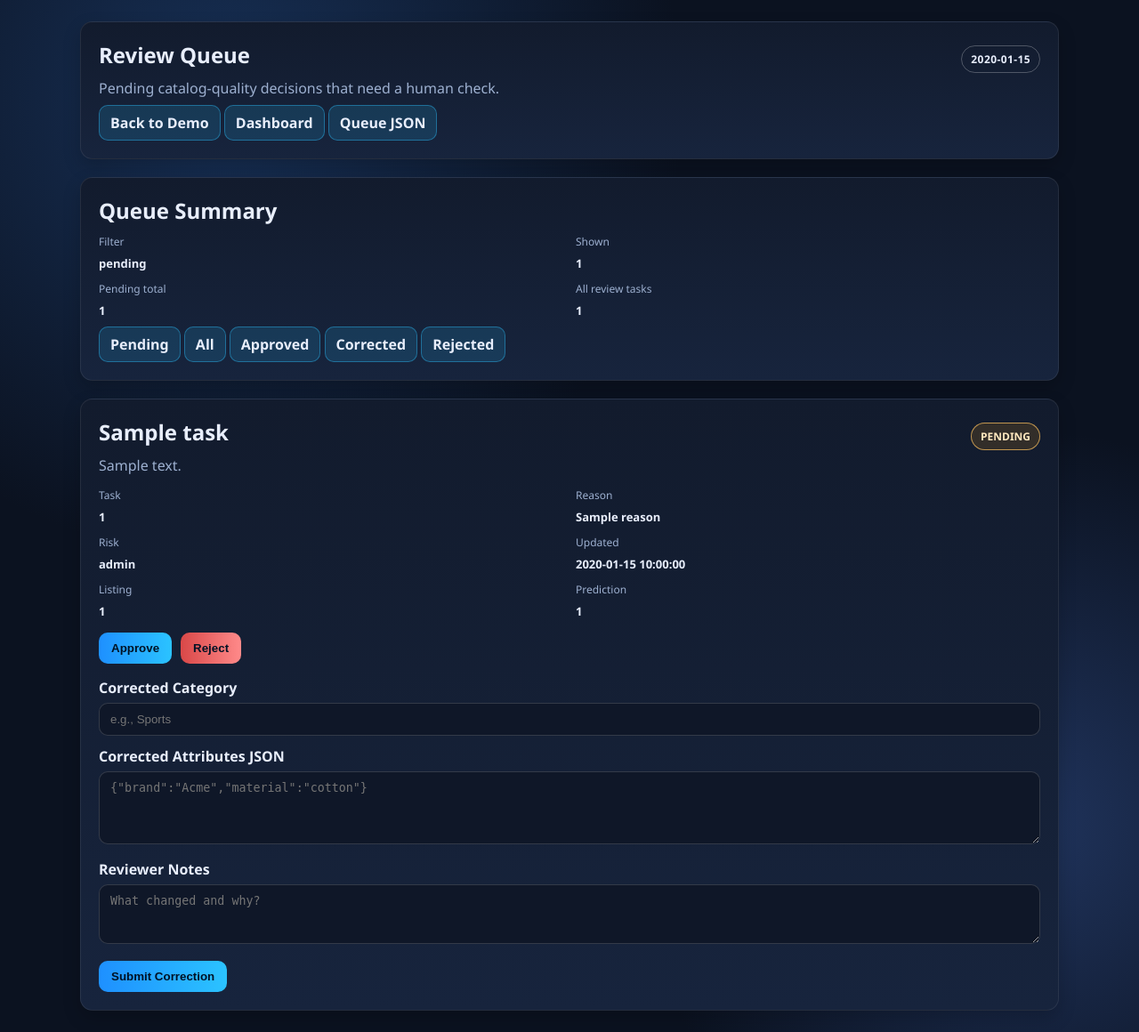
After one commit to zparvez2z/uamas, a FastAPI app: template app/templates/review.html in a window 1280 px wide. The commit adds this page. Shown: the whole page at 89% size. Run offline with FastAPI, Linux system fonts and the light colour scheme; the template is opened without the code that fills it: most values are stand-ins (such as "Sample title", 1, 10 or a date in 2020); parts of the project's set-up code (start-up, migrations or seed data) failed here and were passed over; some libraries are stand-ins or nearby versions.

Commit message:
Add browser review queue workflow

```diff
--- a/app/main.py
+++ b/app/main.py
@@ -4,8 +4,8 @@ from pathlib import Path
 
 from dotenv import load_dotenv
 from fastapi import FastAPI, Form, Request
-from fastapi.responses import FileResponse, HTMLResponse
 from fastapi import HTTPException
+from fastapi.responses import FileResponse, HTMLResponse, RedirectResponse
 from fastapi.staticfiles import StaticFiles
 from fastapi.templating import Jinja2Templates
 
@@ -216,6 +216,18 @@ def load_results_artifact(path: Path = RESULTS_JSON_PATH) -> tuple[dict | None,
         return None, f"failed to parse {path}: {exc}"
 
 
+def parse_corrected_attributes(raw: str | None) -> dict[str, object]:
+    if raw is None or not raw.strip():
+        return {}
+    try:
+        parsed = json.loads(raw)
+    except json.JSONDecodeError as exc:
+        raise HTTPException(status_code=400, detail=f"corrected_attributes_json must be valid JSON: {exc}") from exc
+    if not isinstance(parsed, dict):
+        raise HTTPException(status_code=400, detail="corrected_attributes_json must be a JSON object")
+    return parsed
+
+
 @app.get("/", response_class=HTMLResponse)
 def index(request: Request) -> HTMLResponse:
     return templates.TemplateResponse(
@@ -281,6 +293,50 @@ def health() -> dict:
 @app.get("/diagnostics")
 def diagnostics() -> dict:
     return build_diagnostics()
+
+
+@app.get("/review", response_class=HTMLResponse)
+def review_queue_page(request: Request, status: str = "pending", limit: int = 100) -> HTMLResponse:
+    selected_status = None if status == "all" else status
+    try:
+        tasks = review_store.list_review_tasks(status=selected_status, limit=limit)
+        error = None
+    except ValueError as exc:
+        tasks = []
+        error = str(exc)
+    return templates.TemplateResponse(
+        request,
+        "review.html",
+        {
+            "tasks": tasks,
+            "status": status,
+            "limit": limit,
+            "error": error,
+            "diagnostics": build_diagnostics(),
+        },
+    )
+
+
+@app.post("/review/{task_id}/decision")
+def submit_review_task_decision(
+    task_id: str,
+    action: str = Form(...),
+    corrected_category: str = Form(""),
+    corrected_attributes_json: str = Form(""),
+    notes: str = Form(""),
+) -> RedirectResponse:
+    corrected_attributes = parse_corrected_attributes(corrected_attributes_json)
+    decision = ReviewDecision(
+        action=action,
+        corrected_category=corrected_category.strip() or None,
+        corrected_attributes=corrected_attributes,
+        notes=notes.strip() or None,
+    )
+    try:
+        review_store.record_review_decision(task_id, decision)
+    except KeyError as exc:
+        raise HTTPException(status_code=404, detail=str(exc)) from exc
+    return RedirectResponse(url="/review", status_code=303)
 
 
 @app.post("/api/listings/analyze", response_model=CatalogQualityDecision)
--- a/app/static/styles.css
+++ b/app/static/styles.css
@@ -34,6 +34,10 @@ body {
 
 .dashboard-container {
   grid-template-columns: 1fr 1fr;
+}
+
+.review-container {
+  grid-template-columns: 1fr;
 }
 
 .dashboard-span {
@@ -186,6 +190,71 @@ button:hover {
   filter: brightness(1.05);
 }
 
+.danger-button {
+  background: linear-gradient(90deg, #d94848, #ff8a8a);
+}
+
+.review-task-card {
+  grid-column: 1 / -1;
+}
+
+.review-actions {
+  display: flex;
+  flex-wrap: wrap;
+  gap: 10px;
+  margin-top: 14px;
+}
+
+.inline-form {
+  display: inline-block;
+}
+
+.inline-form button {
+  margin-top: 0;
+}
+
+.correction-form {
+  margin-top: 16px;
+}
+
+.review-meta-grid {
+  margin-top: 14px;
+}
+
+.status-pill {
+  font-size: 12px;
+  font-weight: 700;
+  padding: 6px 10px;
+  border-radius: 999px;
+  text-transform: uppercase;
+  background: rgba(157, 176, 208, 0.18);
+  border: 1px solid rgba(157, 176, 208, 0.4);
+}
+
+.status-pending {
+  color: #ffe8bf;
+  background: rgba(180, 120, 25, 0.2);
+  border-color: rgba(255, 196, 97, 0.7);
+}
+
+.status-approved {
+  color: #c6ffd8;
+  background: rgba(15, 160, 80, 0.22);
+  border-color: rgba(80, 230, 140, 0.7);
+}
+
+.status-corrected {
+  color: #cde7ff;
+  background: rgba(43, 135, 255, 0.18);
+  border-color: rgba(80, 170, 255, 0.65);
+}
+
+.status-rejected {
+  color: #ffd0d0;
+  background: rgba(180, 45, 45, 0.2);
+  border-color: rgba(255, 120, 120, 0.7);
+}
+
 .output pre {
   background: #0f1728;
   border-radius: 10px;
--- a/app/templates/dashboard.html
+++ b/app/templates/dashboard.html
@@ -16,6 +16,7 @@
       <p class="subtitle">Live diagnostics and latest evaluation artifact summary.</p>
       <div class="actions-row">
         <a class="link-btn" href="/">Back to Demo</a>
+        <a class="link-btn" href="/review">Review Queue</a>
       </div>
     </section>
 
--- a/app/templates/index.html
+++ b/app/templates/index.html
@@ -17,6 +17,7 @@
       <p class="model-line">Model: {{ model }}</p>
       <div class="actions-row">
         <a class="link-btn" href="/dashboard">Open Reliability Dashboard</a>
+        <a class="link-btn" href="/review">Open Review Queue</a>
       </div>
 
       <div class="diagnostics-panel">
--- /dev/null
+++ b/app/templates/review.html
@@ -0,0 +1,114 @@
+<!DOCTYPE html>
+<html lang="en">
+<head>
+  <meta charset="UTF-8">
+  <meta name="viewport" content="width=device-width, initial-scale=1.0">
+  <title>Review Queue</title>
+  <link rel="stylesheet" href="/static/styles.css">
+</head>
+<body>
+  <main class="container review-container">
+    <section class="card dashboard-span">
+      <div class="header-row">
+        <h1>Review Queue</h1>
+        <span class="runtime-badge runtime-{{ diagnostics.runtime_mode|lower }}">{{ diagnostics.runtime_mode }}</span>
+      </div>
+      <p class="subtitle">Pending catalog-quality decisions that need a human check.</p>
+      <div class="actions-row">
+        <a class="link-btn" href="/">Back to Demo</a>
+        <a class="link-btn" href="/dashboard">Dashboard</a>
+        <a class="link-btn" href="/api/review-queue">Queue JSON</a>
+      </div>
+    </section>
+
+    <section class="card dashboard-span">
+      <h2>Queue Summary</h2>
+      <div class="diagnostics-grid">
+        <div><span>Filter</span><strong>{{ status }}</strong></div>
+        <div><span>Shown</span><strong>{{ tasks|length }}</strong></div>
+        <div><span>Pending total</span><strong>{{ diagnostics.pending_review_task_count }}</strong></div>
+        <div><span>All review tasks</span><strong>{{ diagnostics.review_task_count }}</strong></div>
+      </div>
+      <div class="actions-row">
+        <a class="link-btn" href="/review?status=pending">Pending</a>
+        <a class="link-btn" href="/review?status=all">All</a>
+        <a class="link-btn" href="/review?status=approved">Approved</a>
+        <a class="link-btn" href="/review?status=corrected">Corrected</a>
+        <a class="link-btn" href="/review?status=rejected">Rejected</a>
+      </div>
+      {% if error %}
+      <div class="error">{{ error }}</div>
+      {% endif %}
+    </section>
+
+    {% if tasks %}
+      {% for task in tasks %}
+      <section class="card review-task-card">
+        <div class="header-row">
+          <h2>{{ task.title }}</h2>
+          <span class="status-pill status-{{ task.status }}">{{ task.status }}</span>
+        </div>
+        <p class="subtitle">{{ task.description }}</p>
+
+        <div class="diagnostics-grid review-meta-grid">
+          <div><span>Task</span><strong>{{ task.id }}</strong></div>
+          <div><span>Reason</span><strong>{{ task.reason }}</strong></div>
+          <div><span>Risk</span><strong>{{ task.risk_level }}</strong></div>
+          <div><span>Updated</span><strong>{{ task.updated_at }}</strong></div>
+          <div><span>Listing</span><strong>{{ task.listing_id }}</strong></div>
+          <div><span>Prediction</span><strong>{{ task.prediction_id or "None" }}</strong></div>
+        </div>
+
+        {% if task.status == "pending" %}
+        <div class="review-actions">
+          <form method="post" action="/review/{{ task.id }}/decision" class="inline-form">
+            <input type="hidden" name="action" value="approve">
+            <button type="submit">Approve</button>
+          </form>
+
+          <form method="post" action="/review/{{ task.id }}/decision" class="inline-form">
+            <input type="hidden" name="action" value="reject">
+            <button type="submit" class="danger-button">Reject</button>
+          </form>
+        </div>
+
+        <form method="post" action="/review/{{ task.id }}/decision" class="correction-form">
+          <input type="hidden" name="action" value="correct">
+          <label for="corrected-category-{{ task.id }}">Corrected Category</label>
+          <input
+            id="corrected-category-{{ task.id }}"
+            name="corrected_category"
+            type="text"
+            placeholder="e.g., Sports"
+          >
+
+          <label for="corrected-attributes-{{ task.id }}">Corrected Attributes JSON</label>
+          <textarea
+            id="corrected-attributes-{{ task.id }}"
+            name="corrected_attributes_json"
+            rows="4"
+            placeholder='{"brand":"Acme","material":"cotton"}'
+          ></textarea>
+
+          <label for="notes-{{ task.id }}">Reviewer Notes</label>
+          <textarea id="notes-{{ task.id }}" name="notes" rows="3" placeholder="What changed and why?"></textarea>
+
+          <button type="submit">Submit Correction</button>
+        </form>
+        {% else %}
+        <div class="diagnostics-grid review-meta-grid">
+          <div><span>Corrected category</span><strong>{{ task.corrected_category or "None" }}</strong></div>
+          <div><span>Notes</span><strong>{{ task.notes or "None" }}</strong></div>
+        </div>
+        {% endif %}
+      </section>
+      {% endfor %}
+    {% else %}
+    <section class="card dashboard-span">
+      <h2>No Tasks</h2>
+      <p class="placeholder">There are no review tasks for this filter.</p>
+    </section>
+    {% endif %}
+  </main>
+</body>
+</html>
```
Also changed, not shown: TECHNICAL.md (+2 -0 lines), plan.md (+2 -2 lines), tests/test_app.py (+63 -0 lines).
